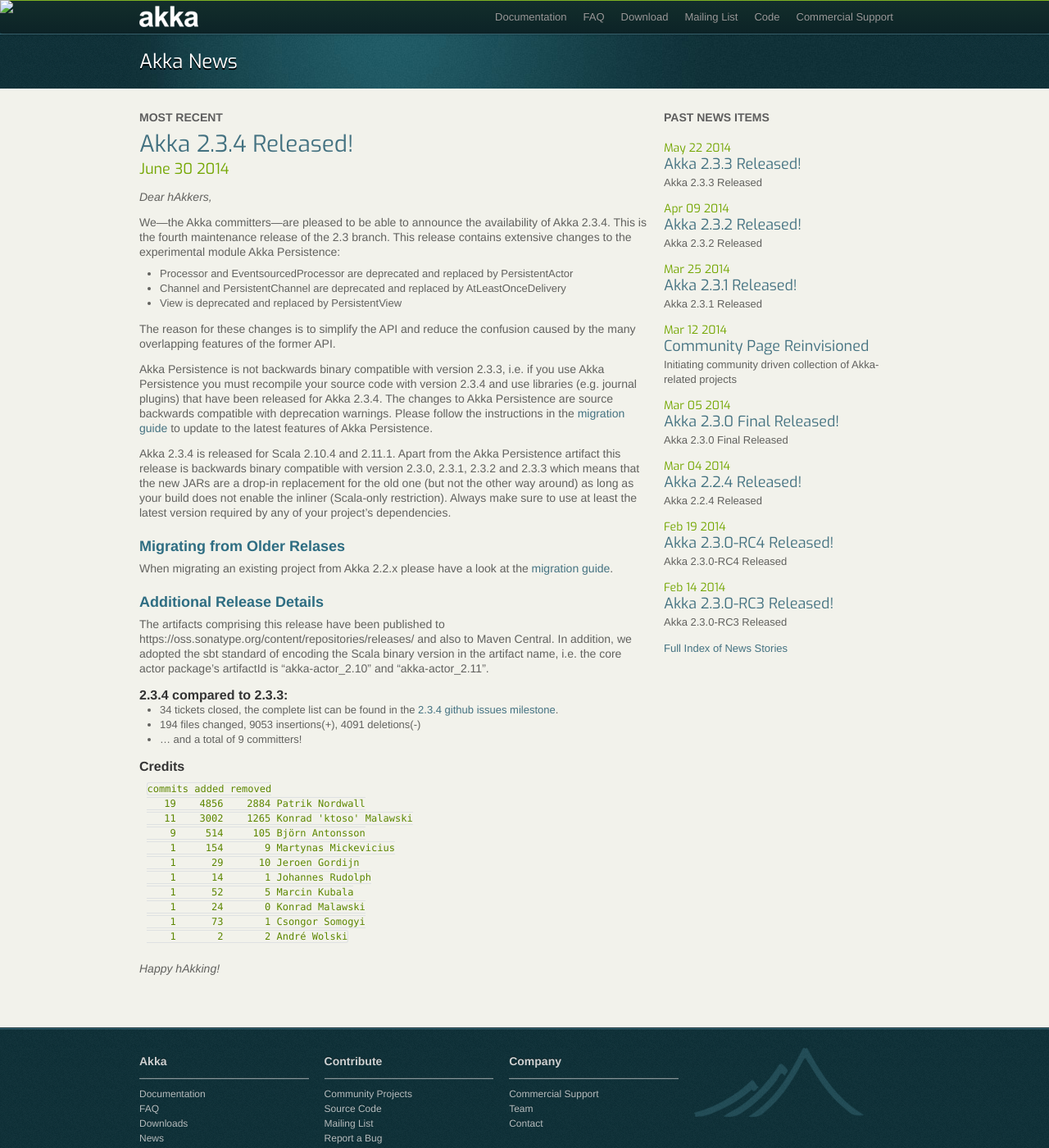
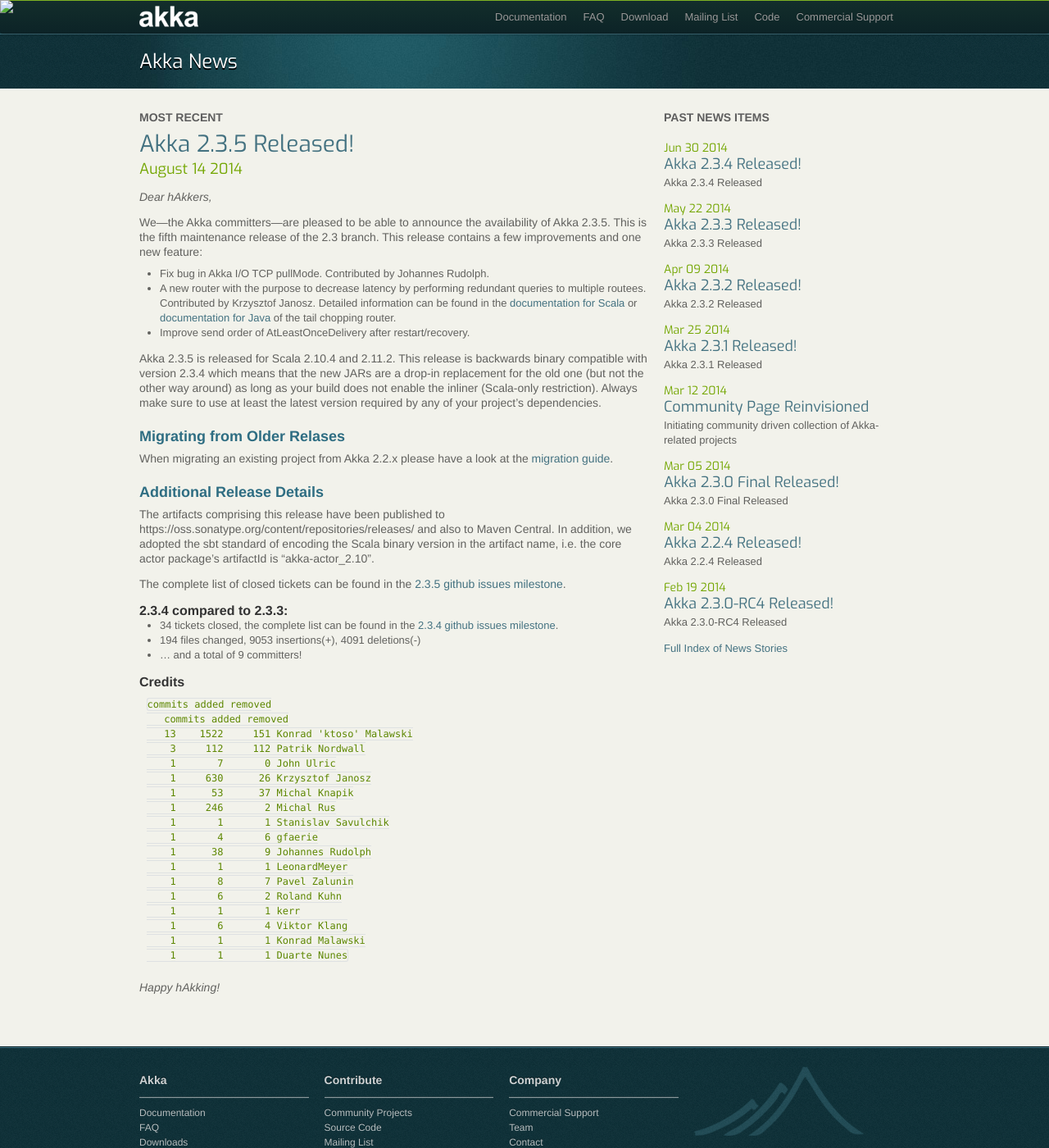
Before and after one commit to raboof/akka.github.com, a Jekyll site: the page built from news/index.md, in a window 1280 px wide and 1400 px high. Shown: the whole window at 82% size. Built offline with Jekyll 4.4.1, drawn with Linux system fonts in a browser that asks for light colours.

Commit message:
Akka 2.3.5 release

```diff
--- a/404.html
+++ b/404.html
@@ -71,9 +71,9 @@
 
 <ul>
 
-<li>Akka 2.3.4 Documentation - <a href='http://doc.akka.io/docs/akka/2.3.4/'>http://doc.akka.io/docs/akka/2.3.4/</a> (or in <a href='http://doc.akka.io/docs/akka/2.3.4/Akka.pdf'>PDF format</a> and also in <a href='http://doc.akka.io/docs/akka/2.3.4/Akka.epub'>EPUB format</a>)</li>
+<li>Akka 2.3.5 Documentation - <a href='http://doc.akka.io/docs/akka/2.3.5/'>http://doc.akka.io/docs/akka/2.3.5/</a> (or in <a href='http://doc.akka.io/docs/akka/2.3.5/Akka.pdf'>PDF format</a> and also in <a href='http://doc.akka.io/docs/akka/2.3.5/Akka.epub'>EPUB format</a>)</li>
 
-<li>Akka 2.3.4 API - <a href='http://doc.akka.io/api/akka/2.3.4'>for Scala</a>&nbsp;and&nbsp;<a href='http://doc.akka.io/japi/akka/2.3.4'>for Java</a></li>
+<li>Akka 2.3.5 API - <a href='http://doc.akka.io/api/akka/2.3.5'>for Scala</a>&nbsp;and&nbsp;<a href='http://doc.akka.io/japi/akka/2.3.5'>for Java</a></li>
 
 <li>Akka 2.2.4 Documentation - <a href='http://doc.akka.io/docs/akka/2.2.4'>http://doc.akka.io/docs/akka/2.2.4</a> (or as PDF for <a href='http://doc.akka.io/docs/akka/2.2.4/AkkaJava.pdf'>Java</a> or <a href='http://doc.akka.io/docs/akka/2.2.4/AkkaScala.pdf'>Scala</a> and also in <a href='http://doc.akka.io/docs/akka/2.2.4/Akka.epub'>EPUB format</a>)</li>
 
--- /dev/null
+++ b/news/_posts/2014-08-14-akka-2.3.5-released.md
@@ -0,0 +1,57 @@
+---
+layout: news
+title: Akka 2.3.5 Released!
+author: Patrik Nordwall
+short: Akka 2.3.5 Released
+---
+
+*Dear hAkkers,*
+
+We—the Akka committers—are pleased to be able to announce the availability of Akka 2.3.5. This is the fifth maintenance release of the 2.3 branch. This release contains a few improvements and one new feature:
+
+ - Fix bug in Akka I/O TCP pullMode. Contributed by Johannes Rudolph.
+ - A new router with the purpose to decrease latency by performing redundant queries to multiple routees. Contributed by Krzysztof Janosz.
+   Detailed information can be found in the [documentation for Scala](http://doc.akka.io/docs/akka/2.3.5/scala/routing.html#TailChoppingPool_and_TailChoppingGroup)
+   or [documentation for Java](http://doc.akka.io/docs/akka/2.3.5/java/routing.html#TailChoppingPool_and_TailChoppingGroup) of the tail chopping router.
+ - Improve send order of AtLeastOnceDelivery after restart/recovery.
+
+Akka 2.3.5 is released for Scala 2.10.4 and 2.11.2. This release is backwards binary compatible with version 2.3.4 which means that the new JARs are a drop-in replacement for the old one (but not the other way around) as long as your build does not enable the inliner (Scala-only restriction). Always make sure to use at least the latest version required by any of your project’s dependencies.
+
+### Migrating from Older Relases ###
+
+When migrating an existing project from Akka 2.2.x please have a look at the [migration guide](http://doc.akka.io/docs/akka/2.3.5/project/migration-guide-2.2.x-2.3.x.html).
+
+### Additional Release Details ###
+
+The artifacts comprising this release have been published to https://oss.sonatype.org/content/repositories/releases/ and also to Maven Central. In addition, we adopted the sbt standard of encoding the Scala binary version in the artifact name, i.e. the core actor package’s artifactId is “akka-actor_2.10”.
+
+The complete list of closed tickets can be found in the [2.3.5 github issues milestone](https://github.com/akka/akka/issues?q=milestone%3A2.3.5+is%3Aclosed).
+
+#### 2.3.4 compared to 2.3.3: ####
+
+ - 34 tickets closed, the complete list can be found in the [2.3.4 github issues milestone](https://github.com/akka/akka/issues?milestone=10&state=closed).
+ - 194 files changed, 9053 insertions(+), 4091 deletions(-)
+ - ... and a total of 9 committers!
+
+#### Credits ####
+
+    commits added removed
+       commits added removed
+       13    1522     151 Konrad 'ktoso' Malawski
+        3     112     112 Patrik Nordwall
+        1       7       0 John Ulric
+        1     630      26 Krzysztof Janosz
+        1      53      37 Michal Knapik
+        1     246       2 Michal Rus
+        1       1       1 Stanislav Savulchik
+        1       4       6 gfaerie
+        1      38       9 Johannes Rudolph
+        1       1       1 LeonardMeyer
+        1       8       7 Pavel Zalunin
+        1       6       2 Roland Kuhn
+        1       1       1 kerr
+        1       6       4 Viktor Klang
+        1       1       1 Konrad Malawski
+        1       1       1 Duarte Nunes
+
+*Happy hAkking!*
```
Also changed, not shown: _includes/download.html (+4 -4 lines), docs/index.md (+5 -5 lines).
